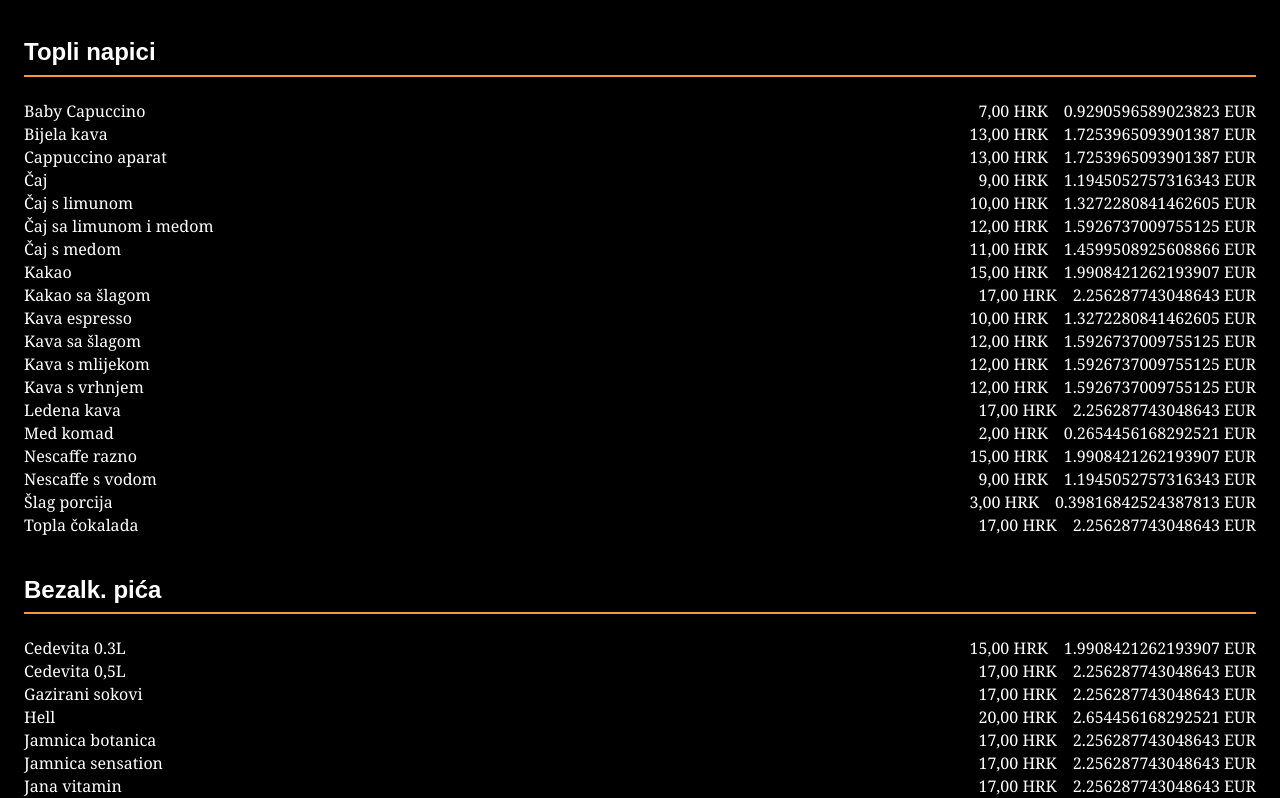
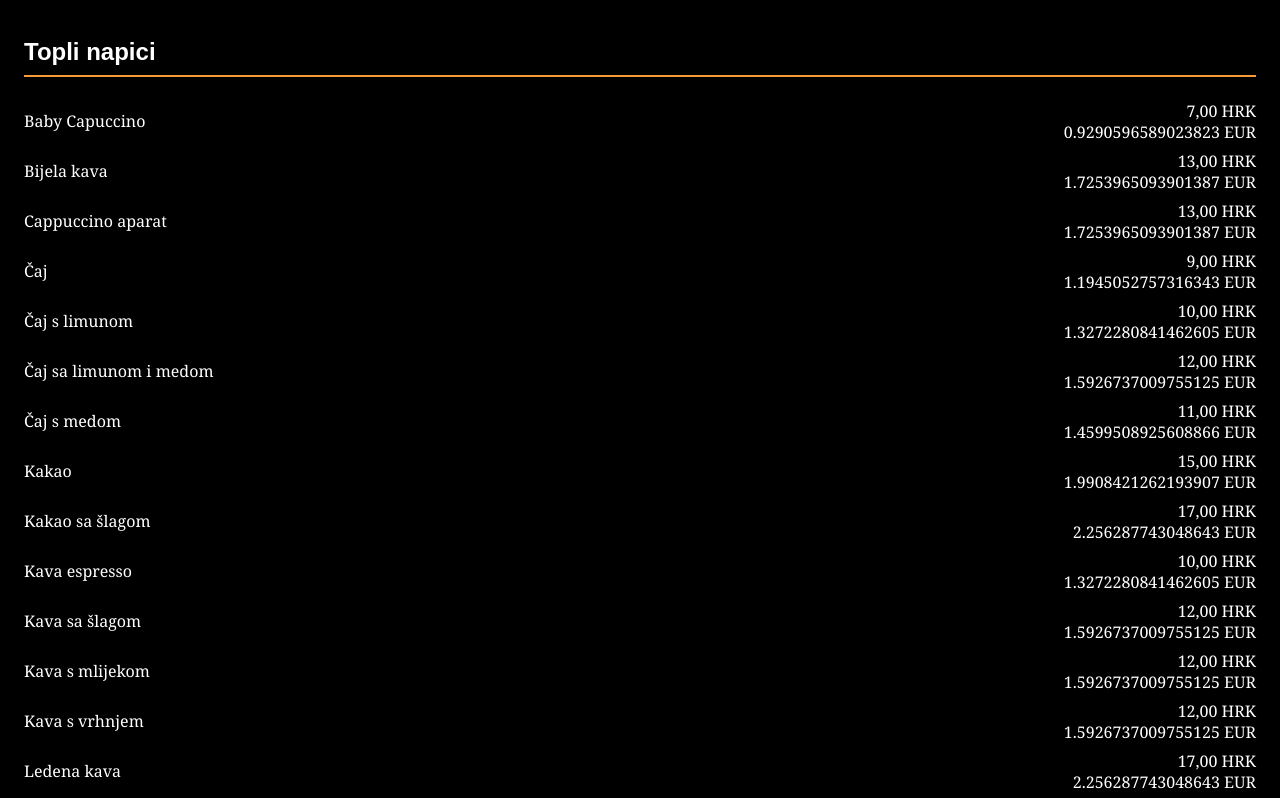
Before and after one commit to dfusic/kaktus, a React (Create React App) app: page / in a window 1280 px wide. Shown: the part 1622-2420 px from the top of the page. Built offline with nearby package versions, Linux system fonts and the light colour scheme; a web font is replaced by a local one.

Commit message:
additional styling

```diff
--- a/src/App.css
+++ b/src/App.css
@@ -43,3 +43,16 @@ body {
   display: inline-block;
   border-bottom: 2px solid #f89938;
 }
+
+@media screen and (max-width: 350px){
+  .single-category-item{
+    flex-direction: column;
+    justify-content: flex-start;
+    align-items: flex-start;
+    margin-bottom: 16px;
+  }
+  .single-price{
+    flex-direction: row;
+    margin-top: 8px;
+  }
+}
--- a/src/components/Category/category.module.css
+++ b/src/components/Category/category.module.css
@@ -20,10 +20,13 @@
   justify-content: space-between;
   width: 100%;
   line-height: 21px;
-  margin-bottom: 2px;
+  margin-bottom: 8px;
   font-family: "Noto Serif", serif;
 }
 
 .categoryPrices{
   display: flex;
+  flex-direction: column;
+  justify-content: flex-end;
+  align-items: flex-end;
 }
--- a/src/components/Category/index.js
+++ b/src/components/Category/index.js
@@ -16,9 +16,9 @@ const CategoryItem = ({ label, price }) => {
   console.log(euroPrice);
 
   return (
-    <li key={label} className={styles.categoryItemStyle}>
+    <li key={label} className={`${styles.categoryItemStyle} single-category-item`}>
       <p style={{ margin: 0, gridColumnStart: 0, gridColumnEnd: 2 }}>{label}</p>
-      <div className={styles.categoryPrices}>
+      <div className={`${styles.categoryPrices} single-price`}>
         <p style={{ margin: 0 }}>{price} HRK</p>
         <p style={{ margin: 0, marginLeft: 16 }}>{euroPrice} EUR</p>
       </div>
```
